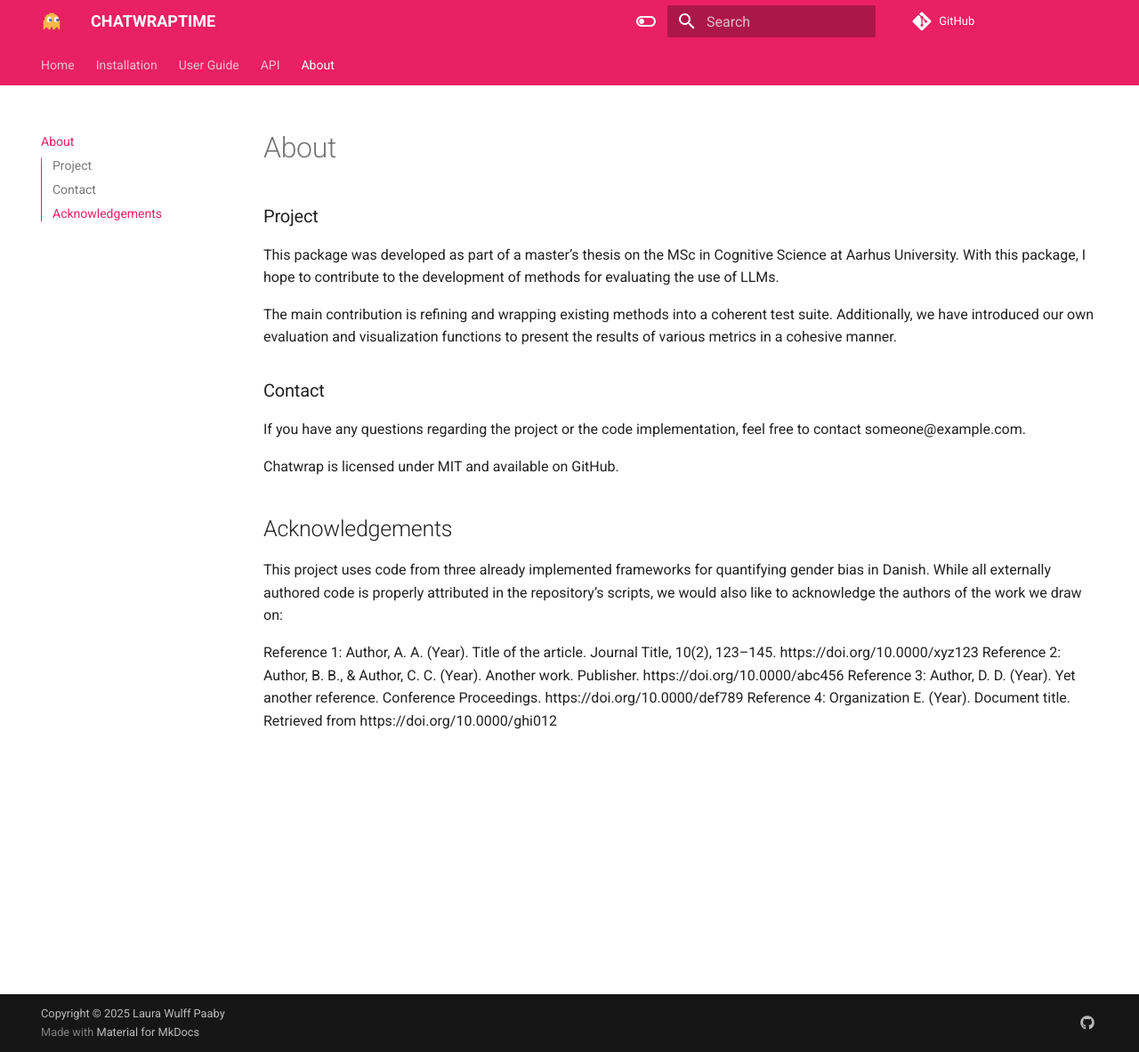
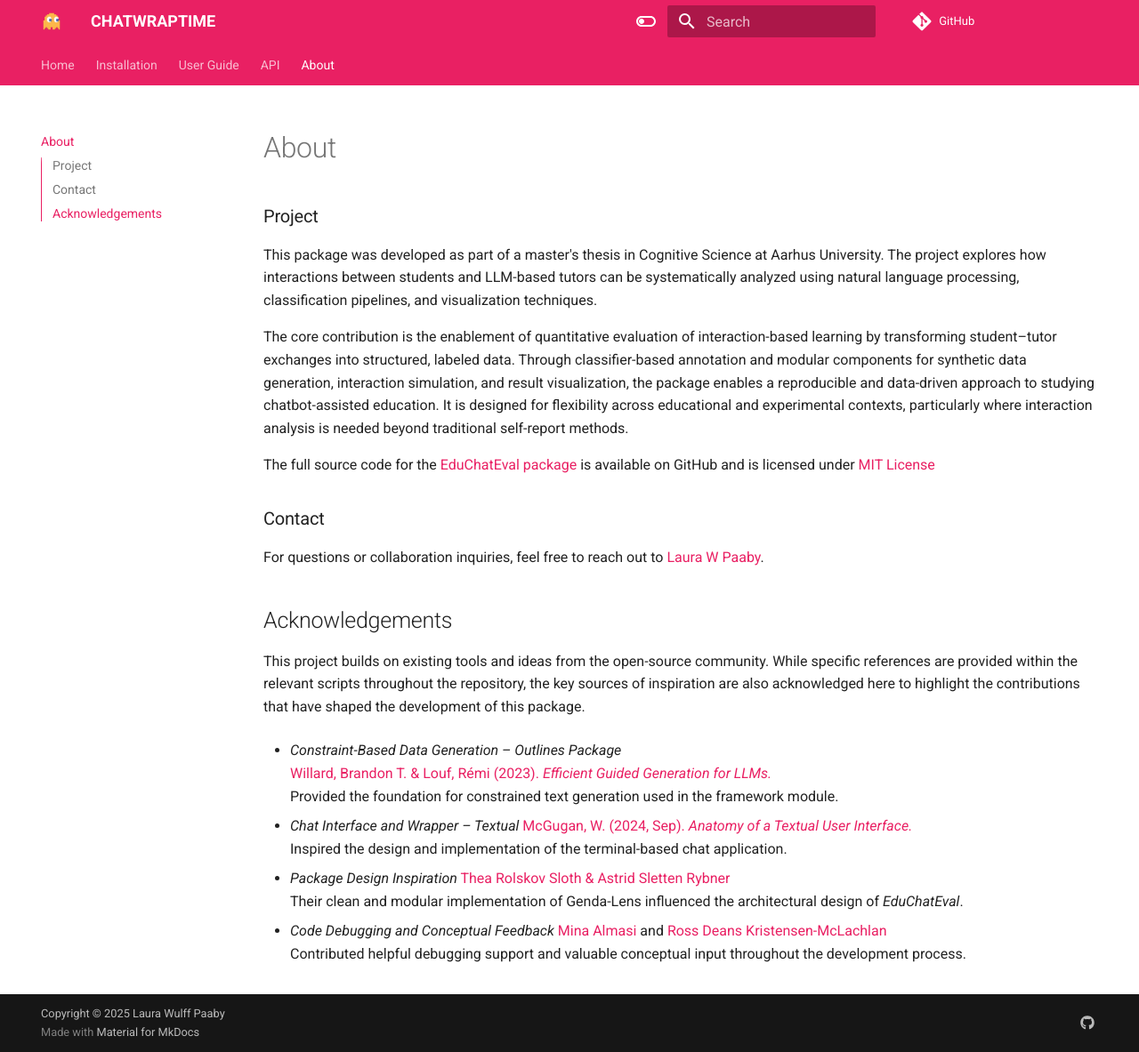
Before and after one commit to laurawpaaby/EduChatEval, an MkDocs documentation site: the page built from docs/about.md, in a window 1280 px wide and 1183 px high. Shown: the whole window at 89% size. Built offline with MkDocs 1.6.1 and Material for MkDocs 9.7.7, drawn with Linux system fonts in a browser that asks for light colours; comment, search, counter and statistics services are not loaded.

Commit message:
about dcs

```diff
--- a/docs/about.md
+++ b/docs/about.md
@@ -1,19 +1,33 @@
 # About
 
 ### Project
-This package was developed as part of a master’s thesis on the MSc in Cognitive Science at Aarhus University. With this package, I hope to contribute to the development of methods for evaluating the use of LLMs.
+This package was developed as part of a master's thesis in Cognitive Science at Aarhus University. The project explores how interactions between students and LLM-based tutors can be systematically analyzed using natural language processing, classification pipelines, and visualization techniques.
 
-The main contribution is refining and wrapping existing methods into a coherent test suite. Additionally, we have introduced our own evaluation and visualization functions to present the results of various metrics in a cohesive manner.
+The core contribution is the enablement of quantitative evaluation of interaction-based learning by transforming student–tutor exchanges into structured, labeled data. Through classifier-based annotation and modular components for synthetic data generation, interaction simulation, and result visualization, the package enables a reproducible and data-driven approach to studying chatbot-assisted education. It is designed for flexibility across educational and experimental contexts, particularly where interaction analysis is needed beyond traditional self-report methods.
+
+The full source code for the [EduChatEval package](https://pypi.org/project/educhateval/) is available on GitHub and is licensed under [MIT License](https://github.com/laurawpaaby/EduChatEval/blob/main/LICENSE)
+
 
 ### Contact
-If you have any questions regarding the project or the code implementation, feel free to contact someone@example.com.
+For questions or collaboration inquiries, feel free to reach out to [Laura W Paaby](mailto:laurawpaaby@gmail.com).
 
-Chatwrap is licensed under MIT and available on GitHub.
 
 ## Acknowledgements
-This project uses code from three already implemented frameworks for quantifying gender bias in Danish. While all externally authored code is properly attributed in the repository’s scripts, we would also like to acknowledge the authors of the work we draw on:
 
-Reference 1: Author, A. A. (Year). Title of the article. Journal Title, 10(2), 123–145. https://doi.org/10.0000/xyz123
-Reference 2: Author, B. B., & Author, C. C. (Year). Another work. Publisher. https://doi.org/10.0000/abc456
-Reference 3: Author, D. D. (Year). Yet another reference. Conference Proceedings. https://doi.org/10.0000/def789
-Reference 4: Organization E. (Year). Document title. Retrieved from https://doi.org/10.0000/ghi012
+This project builds on existing tools and ideas from the open-source community. While specific references are provided within the relevant scripts throughout the repository, the key sources of inspiration are also acknowledged here to highlight the contributions that have shaped the development of this package.
+
+- *Constraint-Based Data Generation – Outlines Package*
+  [Willard, Brandon T. & Louf, Rémi (2023). *Efficient Guided Generation for LLMs.*](https://arxiv.org/abs/2307.09702)
+  Provided the foundation for constrained text generation used in the framework module.
+
+- *Chat Interface and Wrapper – Textual*
+  [McGugan, W. (2024, Sep). *Anatomy of a Textual User Interface.*](https://textual.textualize.io/blog/2024/09/15/anatomy-of-a-textual-user-interface/#were-in-the-pipe-five-by-five)
+  Inspired the design and implementation of the terminal-based chat application.
+
+- *Package Design Inspiration*
+  [Thea Rolskov Sloth & Astrid Sletten Rybner](https://github.com/DaDebias/genda-lens)
+  Their clean and modular implementation of Genda-Lens influenced the architectural design of *EduChatEval*.
+
+- *Code Debugging and Conceptual Feedback*
+  [Mina Almasi](https://pure.au.dk/portal/da/persons/mina%40cc.au.dk) and [Ross Deans Kristensen-McLachlan](https://pure.au.dk/portal/da/persons/rdkm%40cc.au.dk)
+  Contributed helpful debugging support and valuable conceptual input throughout the development process.
--- a/mkdocs.yml
+++ b/mkdocs.yml
@@ -37,7 +37,12 @@ theme:
 nav:
   - Home: index.md
   - Installation: installation.md
-  - User Guide: user-guide.md
+  - User Guide:
+    - Overview: user_guides/userguide_intro.md
+    - Feedback Guide: user_guides/feedback_guide.md
+    - Feedback Templates: user_guides/feedback_frameworks.md
+    - Linguistic Guide: user_guides/default_guide.md
+    - Linguistic Templates: user_guides/default_frameworks.md
   - API:
     - Framework Generation: api/api_frame_gen.md
     - Synthesizing Interactions: api/api_synth_int.md
```
Also changed, not shown: docs/api/api_wrap_int.md (+12 -1 lines), docs/installation.md (+2 -2 lines), docs/user_guides/default_guide.md (added, +1 -0 lines), docs/user_guides/userguide_intro.md (added, +5 -0 lines), docs/user_guides/default_frameworks.md (added), docs/user_guides/feedback_frameworks.md (added), docs/user_guides/feedback_guide.md (added), 2 other files.
